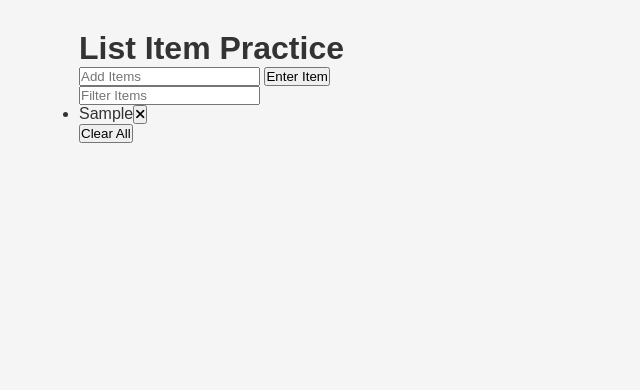
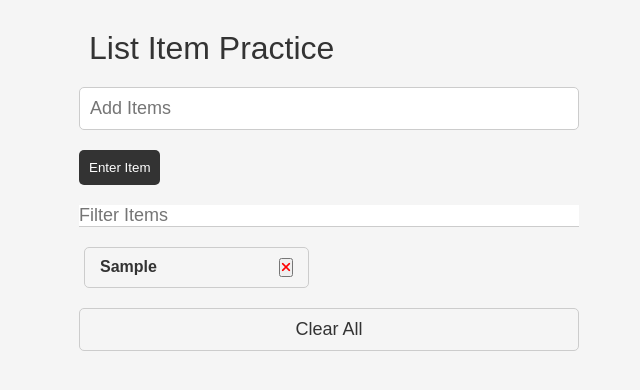
Before and after one commit to sandrorios/listItem-practice, a plain HTML site: page index.html in a window 1280 px wide. Both pictures are taken after typing "Sample" into the empty fields and a click on the button "Enter Item". Shown: the whole page, without its empty margins (311-951 px from the left). Drawn offline with Linux system fonts and the light colour scheme.

Commit message:
added some more code to the styles.css

```diff
--- a/styles.css
+++ b/styles.css
@@ -17,10 +17,86 @@ body {
     margin: 30px auto;
 }
 
+header {
+    display: flex;
+    justify-content: flex-start;
+    margin-bottom: 20px;
+}
+
+header h1 {
+    font-weight: 300;
+    margin-left: 10px;
+}
+
+
 #input-field {
     outline: none;
 }
 
-#filter {
+#input-field {
+    width: 100%;
+    border: 1px solid #ccc;
+    border-radius: 5px;
+    font-size: 18px;
+    padding: 10px;
+    margin-bottom: 20px;
     outline: none;
 }
+
+.btn {
+    border: none;
+    border-radius: 5px;
+    padding: 10px;
+    margin-bottom: 20px;
+    background-color: #333;
+    color: #fff;
+    cursor: pointer;
+
+}
+
+#filter {
+    width: 100%;
+    font-size: 18px;
+    border: none;
+    border-bottom: 1px solid #ccc;
+    margin-bottom: 20px;
+    outline: none;
+
+}
+
+#clear {
+    width: 100%;
+    border: 1px solid #ccc;
+    border-radius: 5px;
+    padding: 10px 20px;
+    font-size: 18px;
+    color: #333;
+    background-color: transparent;
+    cursor: pointer;
+
+}
+
+.items{
+    display: flex;
+    justify-content: flex-start;
+    flex-wrap: wrap;
+    cursor: pointer;
+
+}
+
+.items li {
+    display: flex;
+    justify-content: space-between;
+    width: 45%;
+    border: 1px solid #ccc;
+    border-radius: 5px;
+    margin-bottom: 20px;
+    margin-top: 20px;
+    margin: 0 5px 20px;
+    padding: 10px 15px;
+    font-weight: 700;
+}
+
+.text-red {
+    color: red;
+}
```
